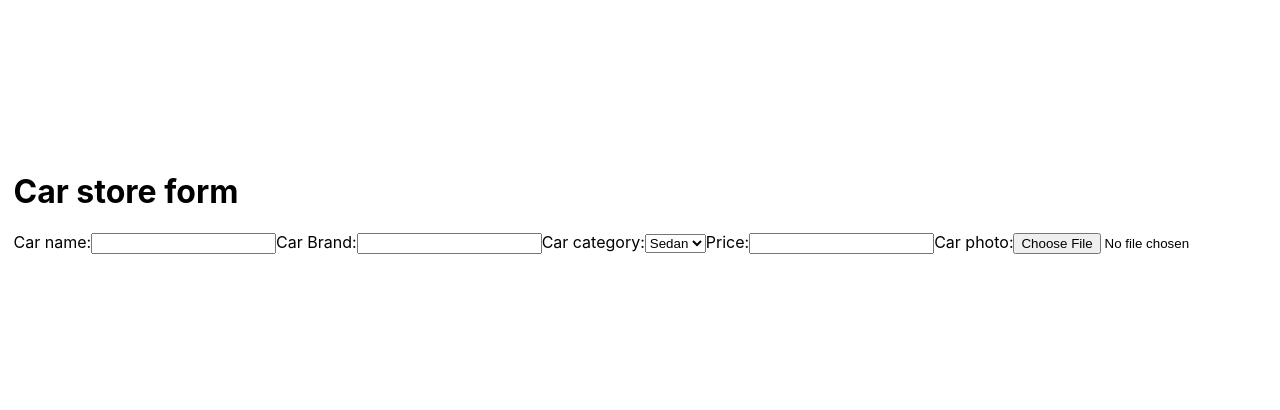
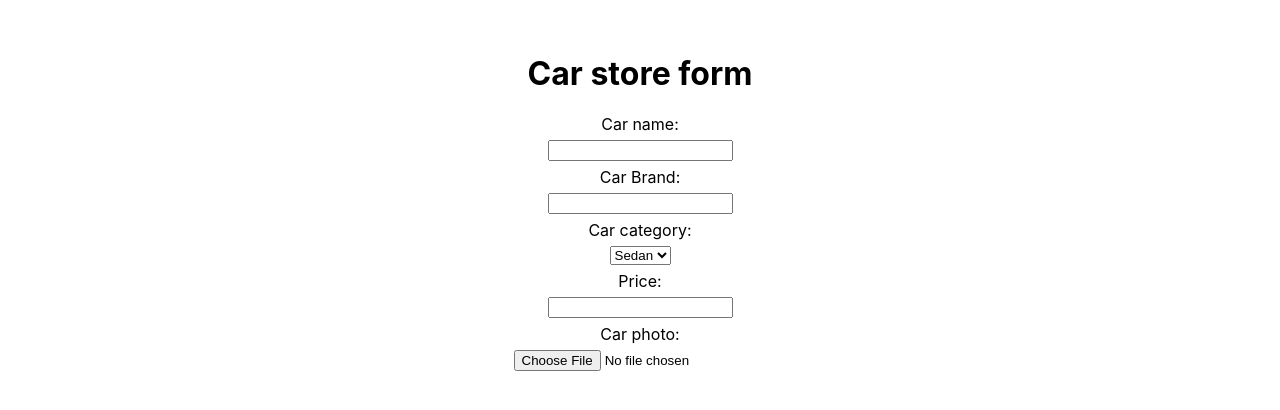
Before and after one commit to EduBarreira1212/car-store-form, a React (Create React App) app: page / in a window 1280 px wide. Shown: the part 198-608 px from the top of the page. Built offline with nearby package versions, Linux system fonts and the light colour scheme; the HTML template or start-up script is replaced by a standard one.

Commit message:
feat: style added to the form

```diff
--- a/src/FormPage.tsx
+++ b/src/FormPage.tsx
@@ -1,8 +1,25 @@
+import styled from "styled-components";
+
+const Style = styled.div`
+    display: flex;
+    flex-direction: column;
+    align-items: center;
+    justify-content: center;
+`;
+
+const Div = styled(Style)`
+
+`;
+
+const Form = styled(Style)`
+    gap: 0.75vh;
+`;
+
 const FormPage = () => {
     return (
-        <div>
+        <Div>
             <h1>Car store form</h1>
-            <form>
+            <Form>
                 <label htmlFor="car-name">Car name:</label>
                 <input type="text" name="name" id="car-name"></input>
                 <label>Car Brand:</label>
@@ -18,8 +35,8 @@ const FormPage = () => {
                 <input type="number" name="price" id="car-price"/>
                 <label>Car photo:</label>
                 <input type="file" name="photo" id="car-photo"/>
-            </form>
-        </div>
+            </Form>
+        </Div>
     );
 }
 
```
